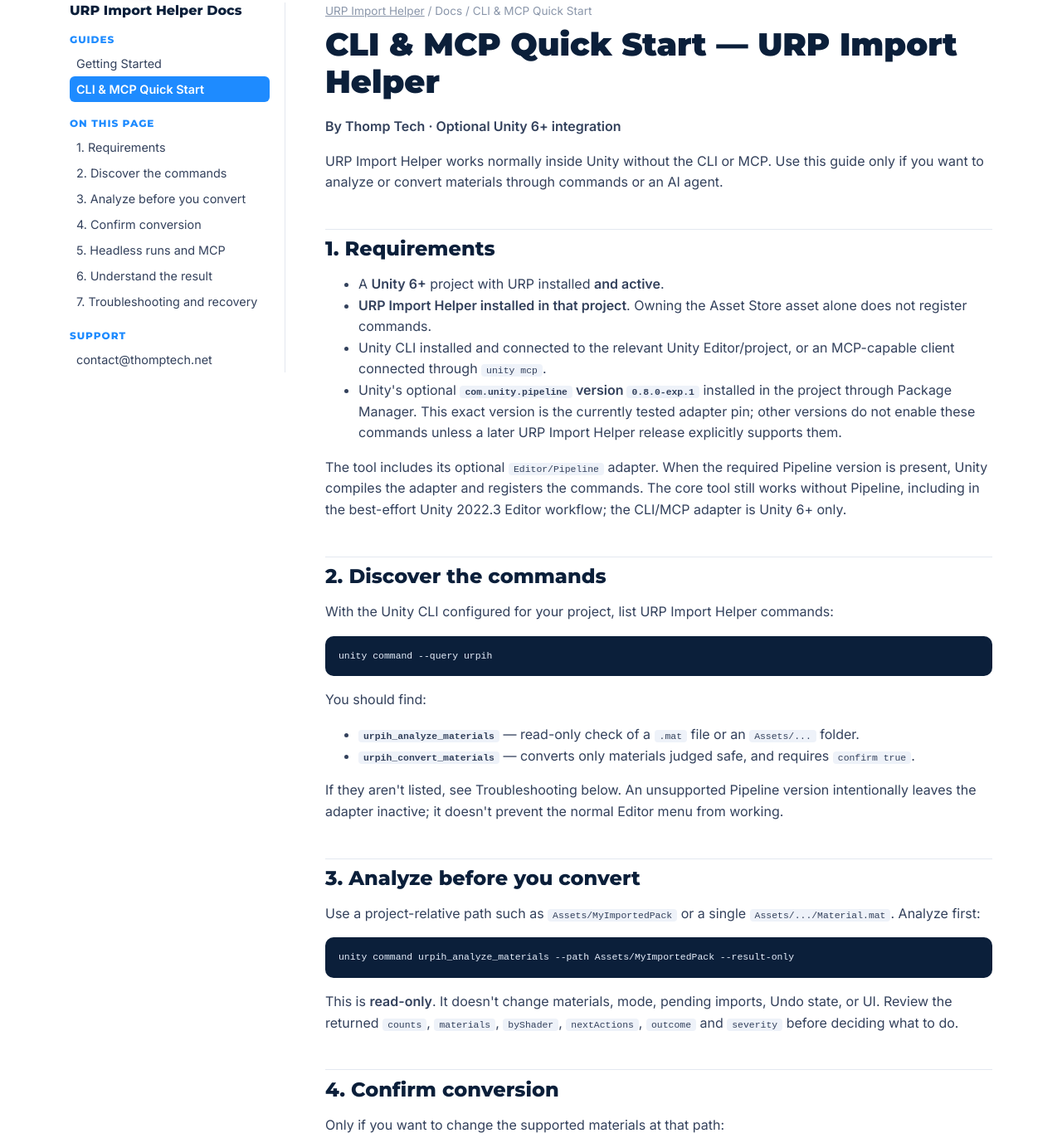
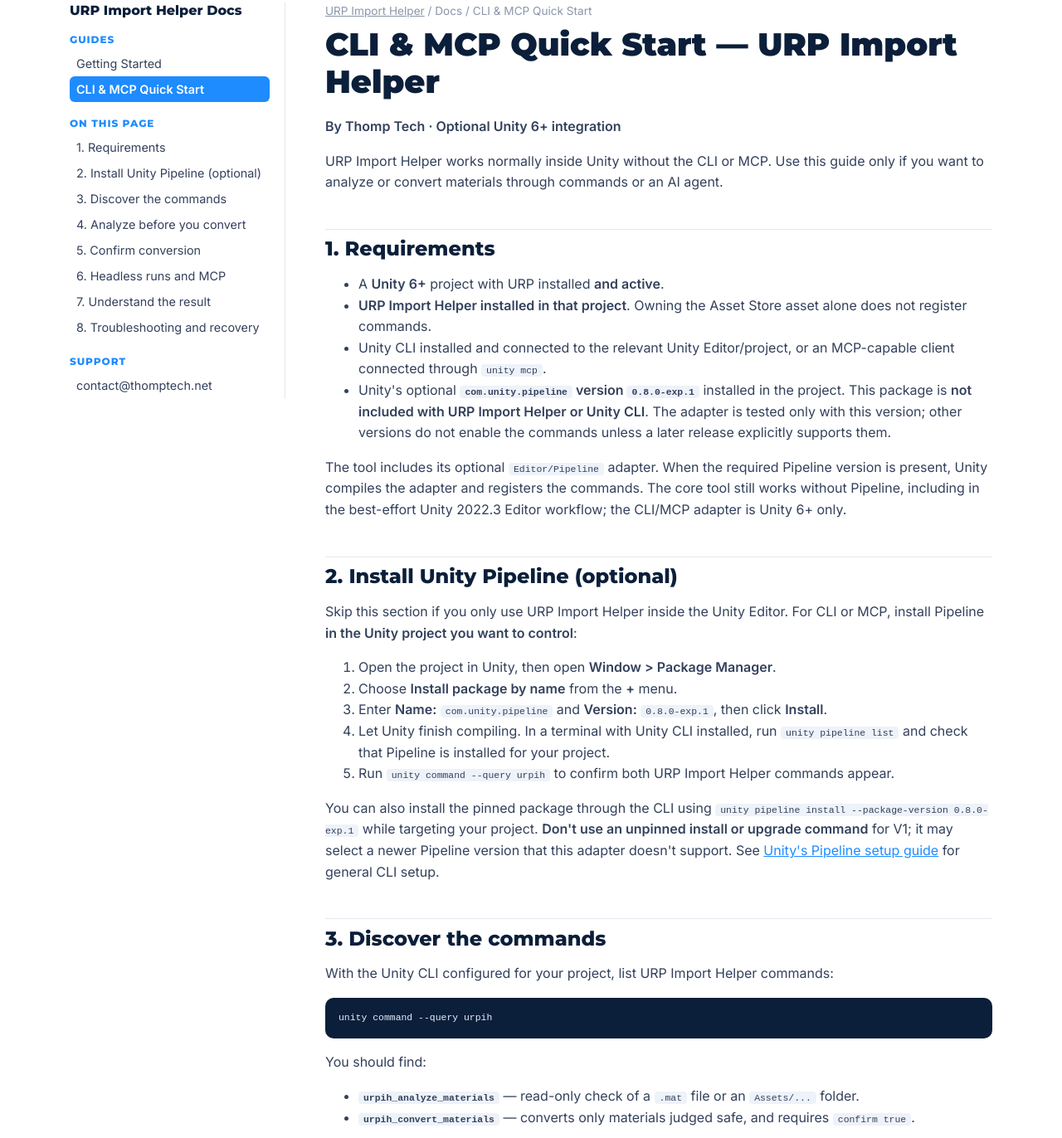
Before and after one commit to Thomp-Tech/thomptech-site, a plain HTML site: page urp-import-helper/docs/cli-mcp/index.html in a window 1280 px wide. Shown: the part 183-1555 px from the top of the page at 83% size. Drawn offline with Linux system fonts and the light colour scheme.

Commit message:
Docs: add Pipeline install step to CLI & MCP Quick Start

```diff
--- a/urp-import-helper/docs/cli-mcp/index.html
+++ b/urp-import-helper/docs/cli-mcp/index.html
@@ -25,12 +25,13 @@
 
 <ul>
 <li><a href="#1-requirements">1. Requirements</a></li>
-<li><a href="#2-discover-the-commands">2. Discover the commands</a></li>
-<li><a href="#3-analyze-before-you-convert">3. Analyze before you convert</a></li>
-<li><a href="#4-confirm-conversion">4. Confirm conversion</a></li>
-<li><a href="#5-headless-runs-and-mcp">5. Headless runs and MCP</a></li>
-<li><a href="#6-understand-the-result">6. Understand the result</a></li>
-<li><a href="#7-troubleshooting-and-recovery">7. Troubleshooting and recovery</a></li>
+<li><a href="#2-install-unity-pipeline-optional">2. Install Unity Pipeline (optional)</a></li>
+<li><a href="#3-discover-the-commands">3. Discover the commands</a></li>
+<li><a href="#4-analyze-before-you-convert">4. Analyze before you convert</a></li>
+<li><a href="#5-confirm-conversion">5. Confirm conversion</a></li>
+<li><a href="#6-headless-runs-and-mcp">6. Headless runs and MCP</a></li>
+<li><a href="#7-understand-the-result">7. Understand the result</a></li>
+<li><a href="#8-troubleshooting-and-recovery">8. Troubleshooting and recovery</a></li>
 </ul>
 
 
@@ -48,10 +49,20 @@
 <li>A <strong>Unity 6+</strong> project with URP installed <strong>and active</strong>.</li>
 <li><strong>URP Import Helper installed in that project</strong>. Owning the Asset Store asset alone does not register commands.</li>
 <li>Unity CLI installed and connected to the relevant Unity Editor/project, or an MCP-capable client connected through <code>unity mcp</code>.</li>
-<li>Unity's optional <strong><code>com.unity.pipeline</code> version <code>0.8.0-exp.1</code></strong> installed in the project through Package Manager. This exact version is the currently tested adapter pin; other versions do not enable these commands unless a later URP Import Helper release explicitly supports them.</li>
+<li>Unity's optional <strong><code>com.unity.pipeline</code> version <code>0.8.0-exp.1</code></strong> installed in the project. This package is <strong>not included with URP Import Helper or Unity CLI</strong>. The adapter is tested only with this version; other versions do not enable the commands unless a later release explicitly supports them.</li>
 </ul>
 <p>The tool includes its optional <code>Editor/Pipeline</code> adapter. When the required Pipeline version is present, Unity compiles the adapter and registers the commands. The core tool still works without Pipeline, including in the best-effort Unity 2022.3 Editor workflow; the CLI/MCP adapter is Unity 6+ only.</p>
-<h2 id="2-discover-the-commands">2. Discover the commands</h2>
+<h2 id="2-install-unity-pipeline-optional">2. Install Unity Pipeline (optional)</h2>
+<p>Skip this section if you only use URP Import Helper inside the Unity Editor. For CLI or MCP, install Pipeline <strong>in the Unity project you want to control</strong>:</p>
+<ol>
+<li>Open the project in Unity, then open <strong>Window &gt; Package Manager</strong>.</li>
+<li>Choose <strong>Install package by name</strong> from the <strong>+</strong> menu.</li>
+<li>Enter <strong>Name:</strong> <code>com.unity.pipeline</code> and <strong>Version:</strong> <code>0.8.0-exp.1</code>, then click <strong>Install</strong>.</li>
+<li>Let Unity finish compiling. In a terminal with Unity CLI installed, run <code>unity pipeline list</code> and check that Pipeline is installed for your project.</li>
+<li>Run <code>unity command --query urpih</code> to confirm both URP Import Helper commands appear.</li>
+</ol>
+<p>You can also install the pinned package through the CLI using <code>unity pipeline install --package-version 0.8.0-exp.1</code> while targeting your project. <strong>Don't use an unpinned install or upgrade command</strong> for V1; it may select a newer Pipeline version that this adapter doesn't support. See <a href="https://docs.unity.com/en-us/unity-cli/unity-pipeline/unity-pipeline-package">Unity's Pipeline setup guide</a> for general CLI setup.</p>
+<h2 id="3-discover-the-commands">3. Discover the commands</h2>
 <p>With the Unity CLI configured for your project, list URP Import Helper commands:</p>
 <pre><code class="language-sh">unity command --query urpih
 </code></pre>
@@ -61,18 +72,18 @@
 <li><strong><code>urpih_convert_materials</code></strong> — converts only materials judged safe, and requires <code>confirm true</code>.</li>
 </ul>
 <p>If they aren't listed, see Troubleshooting below. An unsupported Pipeline version intentionally leaves the adapter inactive; it doesn't prevent the normal Editor menu from working.</p>
-<h2 id="3-analyze-before-you-convert">3. Analyze before you convert</h2>
+<h2 id="4-analyze-before-you-convert">4. Analyze before you convert</h2>
 <p>Use a project-relative path such as <code>Assets/MyImportedPack</code> or a single <code>Assets/.../Material.mat</code>. Analyze first:</p>
 <pre><code class="language-sh">unity command urpih_analyze_materials --path Assets/MyImportedPack --result-only
 </code></pre>
 <p>This is <strong>read-only</strong>. It doesn't change materials, mode, pending imports, Undo state, or UI. Review the returned <code>counts</code>, <code>materials</code>, <code>byShader</code>, <code>nextActions</code>, <code>outcome</code> and <code>severity</code> before deciding what to do.</p>
-<h2 id="4-confirm-conversion">4. Confirm conversion</h2>
+<h2 id="5-confirm-conversion">5. Confirm conversion</h2>
 <p>Only if you want to change the supported materials at that path:</p>
 <pre><code class="language-sh">unity command urpih_convert_materials --path Assets/MyImportedPack --confirm true --result-only
 </code></pre>
 <p>The operation rechecks eligibility and saves successful changes. Materials it cannot safely convert are left unchanged and reported. <code>confirm false</code> (or a missing required confirmation) does not convert anything. The commands do <strong>not</strong> follow your Ask/Auto/Report Only preference: the command itself is the explicit action.</p>
 <p>If you're connected to an <strong>open Unity Editor</strong>, its named conversion step is available in <strong>Edit &gt; Undo</strong>, and URP Import Helper saves reverted materials. A full Editor restart loses that Undo history.</p>
-<h2 id="5-headless-runs-and-mcp">5. Headless runs and MCP</h2>
+<h2 id="6-headless-runs-and-mcp">6. Headless runs and MCP</h2>
 <p>A headless Unity CLI run opens the project without the interactive Editor. The project path goes before <code>--</code>:</p>
 <pre><code class="language-sh">unity run --command urpih_analyze_materials . -- --path Assets/MyImportedPack
 unity run --command urpih_convert_materials . -- --path Assets/MyImportedPack --confirm true
@@ -83,7 +94,7 @@
 <p>I installed Thomp Tech URP Import Helper. Check the materials in my imported asset folder, tell me what is safe to convert, and ask for confirmation before converting anything.</p>
 </blockquote>
 <p>The two URPIH commands are exposed as MCP tools where supported. An agent should Analyze first, ask before converting, and report leftovers. A separate end-to-end agent-client usability test has not yet been completed; the command registration and raw MCP interface have been verified.</p>
-<h2 id="6-understand-the-result">6. Understand the result</h2>
+<h2 id="7-understand-the-result">7. Understand the result</h2>
 <p>Commands return structured schema-v1 results. A <strong>CLI exit code 0</strong> means a result was returned; it <strong>does not mean every material converted</strong>. Inspect:</p>
 <ul>
 <li><code>outcome</code> — <code>readyToConvert</code>, <code>converted</code>, <code>finishedWithFailures</code>, <code>unityHandoff</code>, <code>nothingToConvert</code>, or <code>noMaterials</code> as applicable.</li>
@@ -93,7 +104,7 @@
 <li><code>project.batchMode</code> — whether the command ran headlessly.</li>
 </ul>
 <p>The result contains details only for materials needing explanation; a clean conversion may be counted without its own per-material row. Unity-supported and other shaders are grouped in <code>byShader</code>.</p>
-<h2 id="7-troubleshooting-and-recovery">7. Troubleshooting and recovery</h2>
+<h2 id="8-troubleshooting-and-recovery">8. Troubleshooting and recovery</h2>
 <p><strong>Commands aren't listed?</strong> Confirm the Helper is installed in this project, Unity has finished compiling, <code>com.unity.pipeline</code> is <strong>exactly <code>0.8.0-exp.1</code></strong>, and <code>Editor/Pipeline</code> was included in the installation. Check the Console for an adapter-load or unsupported-version message. Core Editor conversion still works without it.</p>
 <p><strong>URP inactive or files not found?</strong> The operation refuses without converting. Activate URP, or correct the <code>Assets/...</code> path, then Analyze again.</p>
 <p><strong>A command times out?</strong> Don't blindly retry Convert: an open Editor may finish and save the conversion after the CLI stops waiting. <strong>Run Analyze again first</strong> to see what remains. For large folders or a whole project, Unity CLI supports a longer timeout (for example <code>--timeout 300</code>).</p>
```
